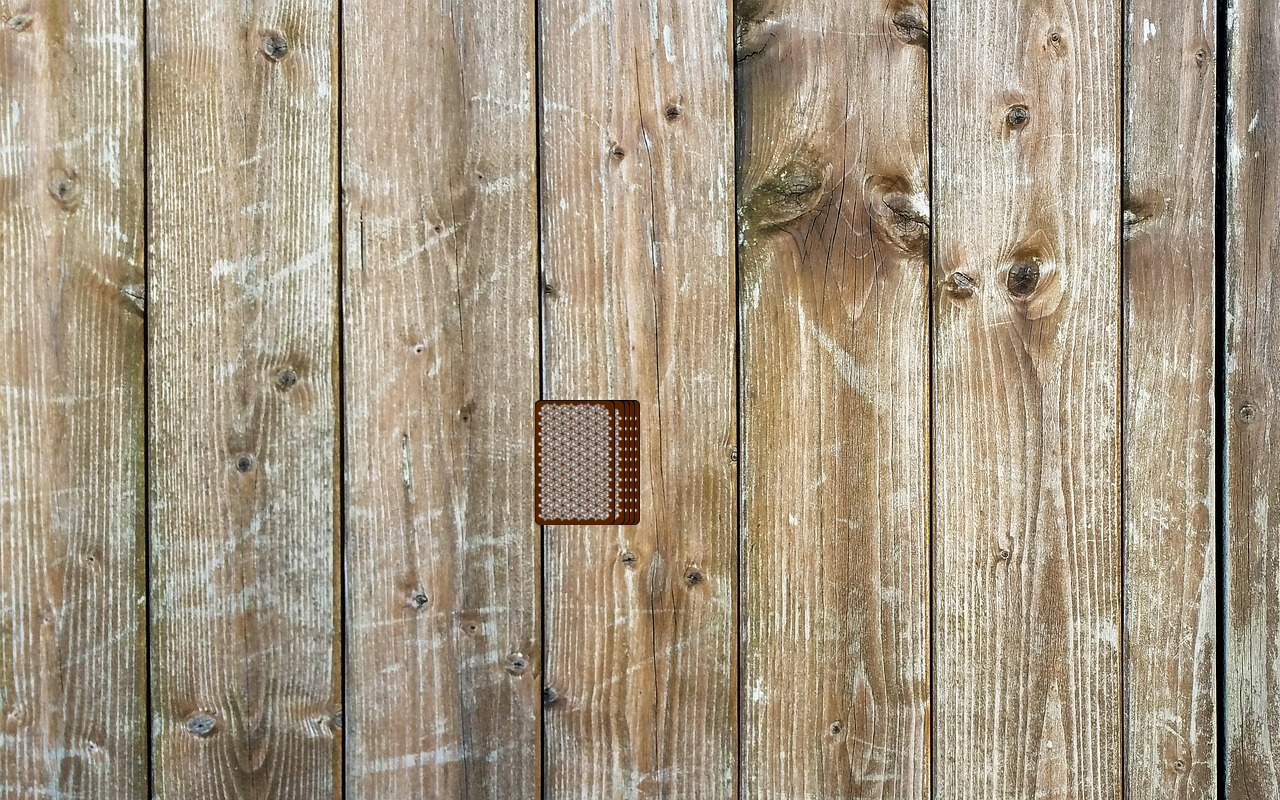
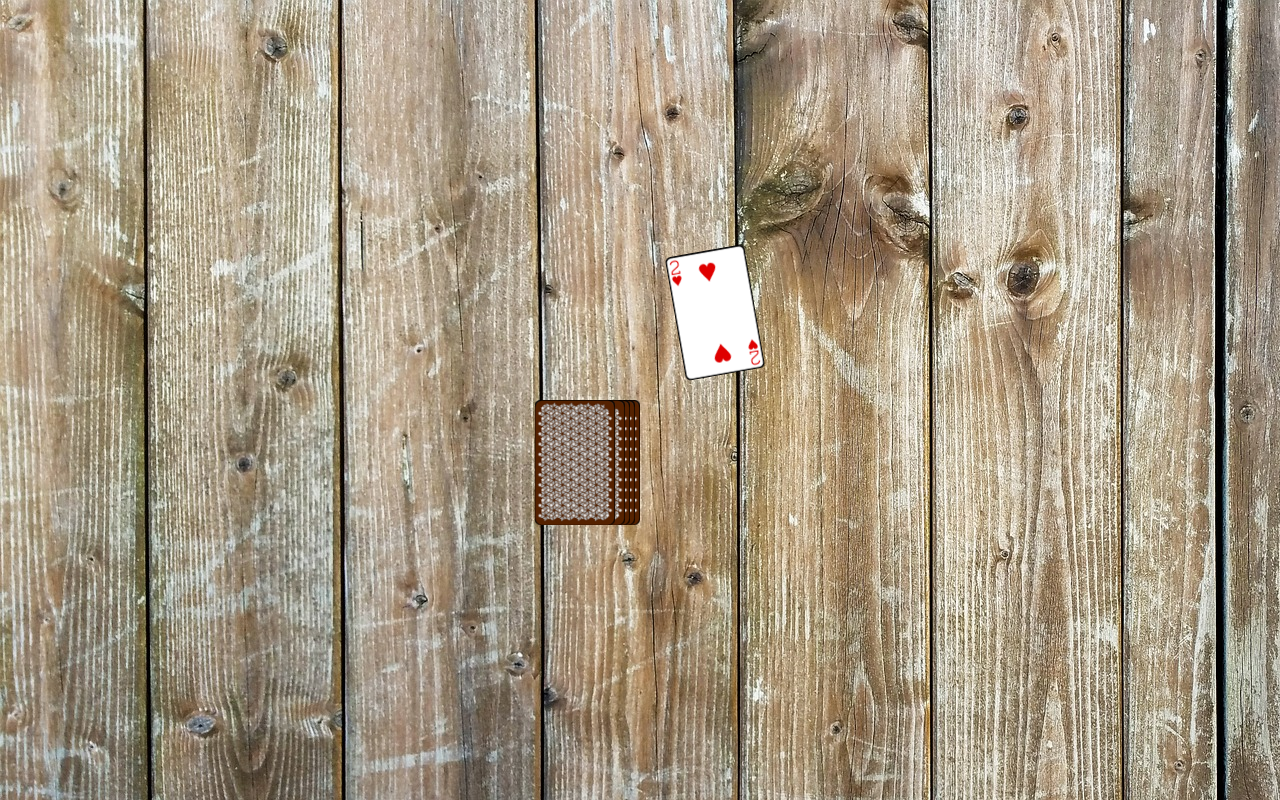
Before and after one commit to JanKillburger/ringoffire, an Angular app: page /game in a window 1280 px wide. Both pictures are taken after a click on the picture 575 px from the left and 462 px from the top of the page. Built offline with nearby package versions, Linux system fonts and the light colour scheme.

Commit message:
Added played cards deck and adjusted animation

```diff
--- a/src/app/game/game.component.html
+++ b/src/app/game/game.component.html
@@ -12,6 +12,10 @@
       src="/assets/img/cards/card_cover.png"
     />
     <img
+    *ngFor ="let card of game.playedCards"
+    class="played-card"
+    [src]="'/assets/img/cards/' + card + '.png'"/>
+    <img
       *ngIf="pickCardAnimation"
       class="pick-card"
       style="right: 25px"
--- a/src/app/game/game.component.scss
+++ b/src/app/game/game.component.scss
@@ -1,3 +1,5 @@
+$played-card-position: scale(1) translateX(140px) translateY(-150px) rotate(-10deg);
+
 .game-table {
     width: 100vw;
     max-width: 100%;
@@ -10,10 +12,16 @@
 
 .card-stack {
     position: relative;
+
     img {
         position: absolute;
         width: 80px;
     }
+}
+
+.played-card {
+    right: 25px;
+    transform: $played-card-position;
 }
 
 .top-card {
@@ -29,7 +37,7 @@
 .pick-card {
     width: 80px;
     animation: pick-card-animation 0.75s ease-in-out;
-    transform: scale(1) translateX(140px) translateY(-150px) rotate(-10deg); //final state of pick-card-animation
+    transform: $played-card-position;
 }
 
 @keyframes pick-card-animation {
@@ -40,6 +48,6 @@
         transform: scale(1.2);
     }
     100% {
-        transform: scale(1) translateX(140px) translateY(-150px) rotate(-10deg);
+        transform: $played-card-position;
     }
 }
--- a/src/app/game/game.component.ts
+++ b/src/app/game/game.component.ts
@@ -10,15 +10,16 @@ export class GameComponent {
 
   pickCardAnimation: boolean = false;
   game: Game = new Game();
-  currentCard: string | undefined = '';
+  currentCard: string = '';
 
   takeCard() {
     if (!this.pickCardAnimation) {
-      this.currentCard = this.game.stack.pop();
+      this.currentCard = this.game.stack.pop()!;
       this.pickCardAnimation = true;
       setTimeout(() => {
+        this.game.playedCards.push(this.currentCard);
         this.pickCardAnimation = false;
-      }, 1500);
+      }, 750);
     }
   }
 }
```
